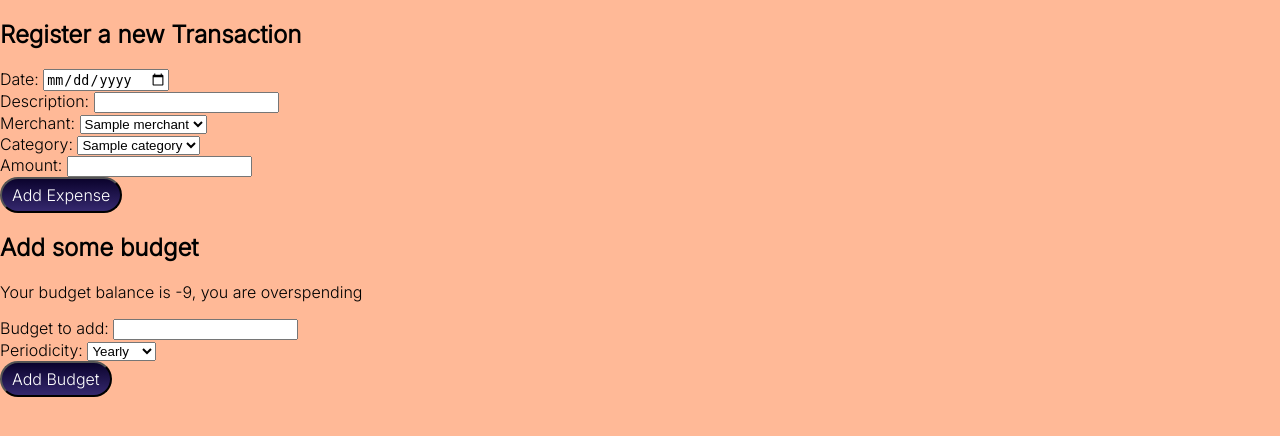
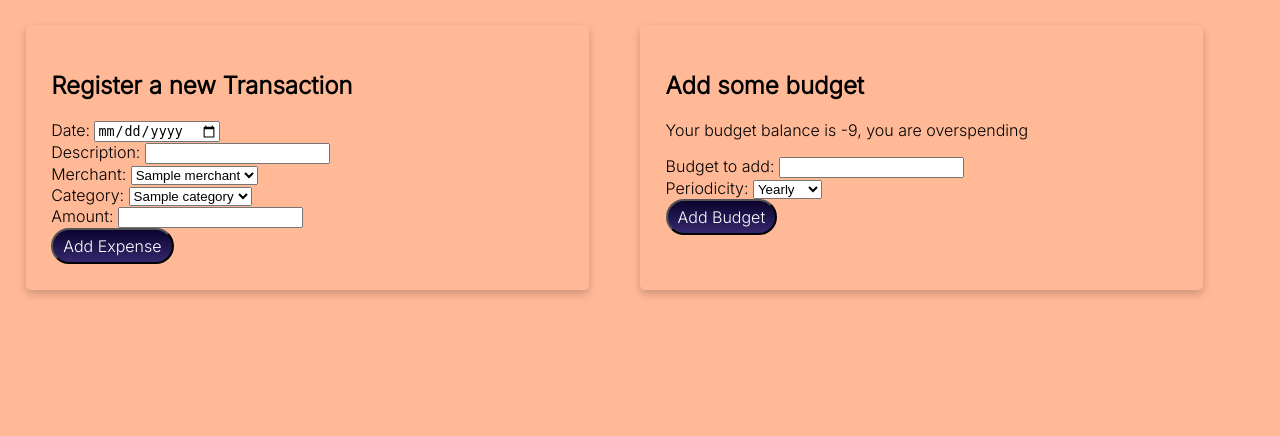
Before and after one commit to sandramolina/pythonic_expense_tracker, a Flask app: page / in a window 1280 px wide. Shown: the part 155-591 px from the top of the page. Run offline with Flask 2, Linux system fonts and the light colour scheme; a database or web service that is not in the repository returns one stand-in record (values such as "Sample title"); some libraries are stand-ins or nearby versions.

Commit message:
flexes the cards in index

```diff
--- a/static/main.css
+++ b/static/main.css
@@ -131,4 +131,25 @@ color: #ffb997;
     background-image: -o-linear-gradient(top, #f67d7d, #ffba97);
     background-image: linear-gradient(to bottom, #f67d7d, #ffba97);
     text-decoration: none;
-  }
+}
+
+.card {
+    box-shadow: 0 4px 8px 0 rgba(0,0,0,0.2);
+    transition: 0.3s;
+    width: 40%;
+    border-radius: 5px;
+    padding: 2vw;
+    margin: 2vw;
+}
+
+.card:hover {
+    box-shadow: 0 8px 16px 0 rgba(0,0,0,0.2);
+}
+
+.title {
+    font-weight: bolder;
+}
+
+.card-container {
+    display: flex;
+}
--- a/templates/index.html
+++ b/templates/index.html
@@ -1,17 +1,21 @@
 {% extends "base.html" %}
 {% block content %}
 
-<h2>Register a new Transaction</h2>
+<div class="card-container">
 
+
+<div class="card">
+
+    <h2 class="title">Register a new Transaction</h2>
     <form action="/" method="POST" id="main">
         <div>
             <label for="date">Date:</label>
-        <input type="date" id="date" name="date">
+            <input type="date" id="date" name="date" required>
         </div>
 
         <div>
             <label for="description">Description:</label>
-        <input type="text" id="description" name="description">
+            <input type="text" id="description" name="description" required>
         </div>
 
         <div>
@@ -34,12 +38,15 @@
 
         <div>
             <label for="amount">Amount:</label>
-        <input type="number" id="amount" name="amount" min=0>
+            <input type="number" id="amount" name="amount" min=0 required>
         </div>
 
         <input type="submit" value="Add Expense" class="btn">
     </form>
 
+</div>
+
+<div class="card">
     <h2>Add some budget</h2>
 
     <p>{{balance_alert}}</p>
@@ -58,5 +65,7 @@
         </div>
         <input type="submit" value="Add Budget" class="btn">
     </form>
+</div>
 
+</div>
 {% endblock %}
```
Lines whose indentation alone changed are shown as unchanged.
